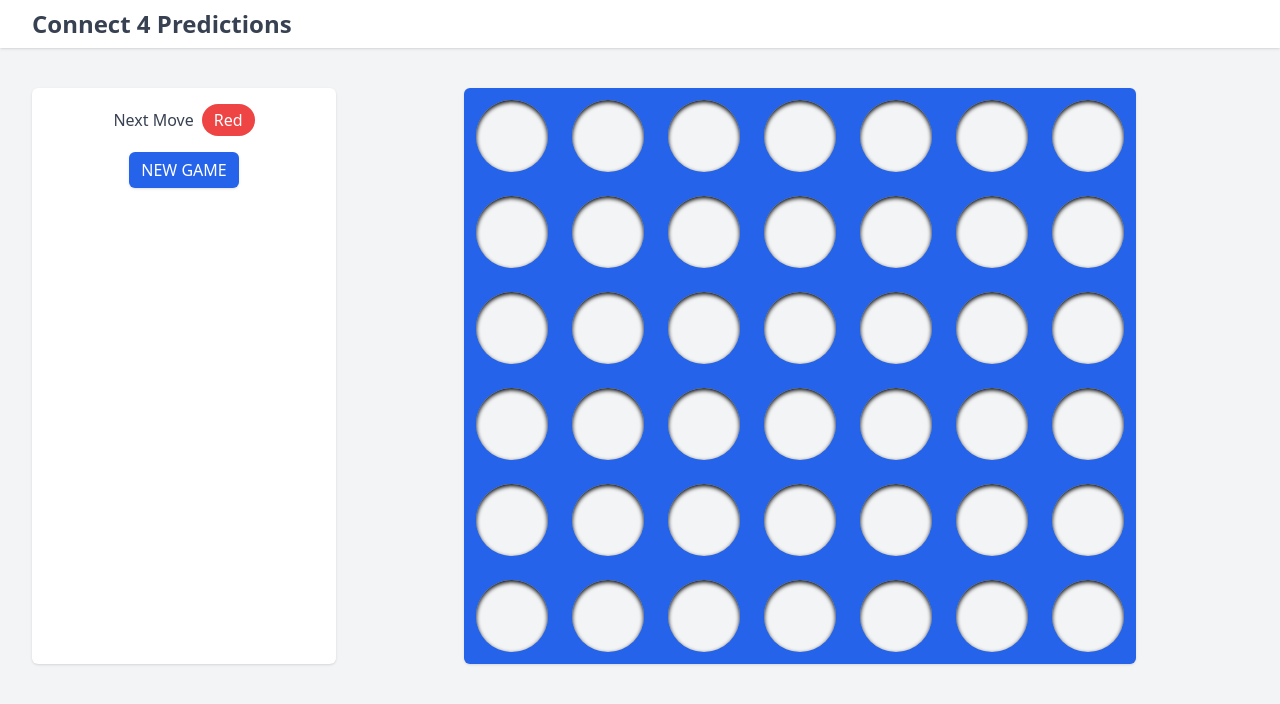
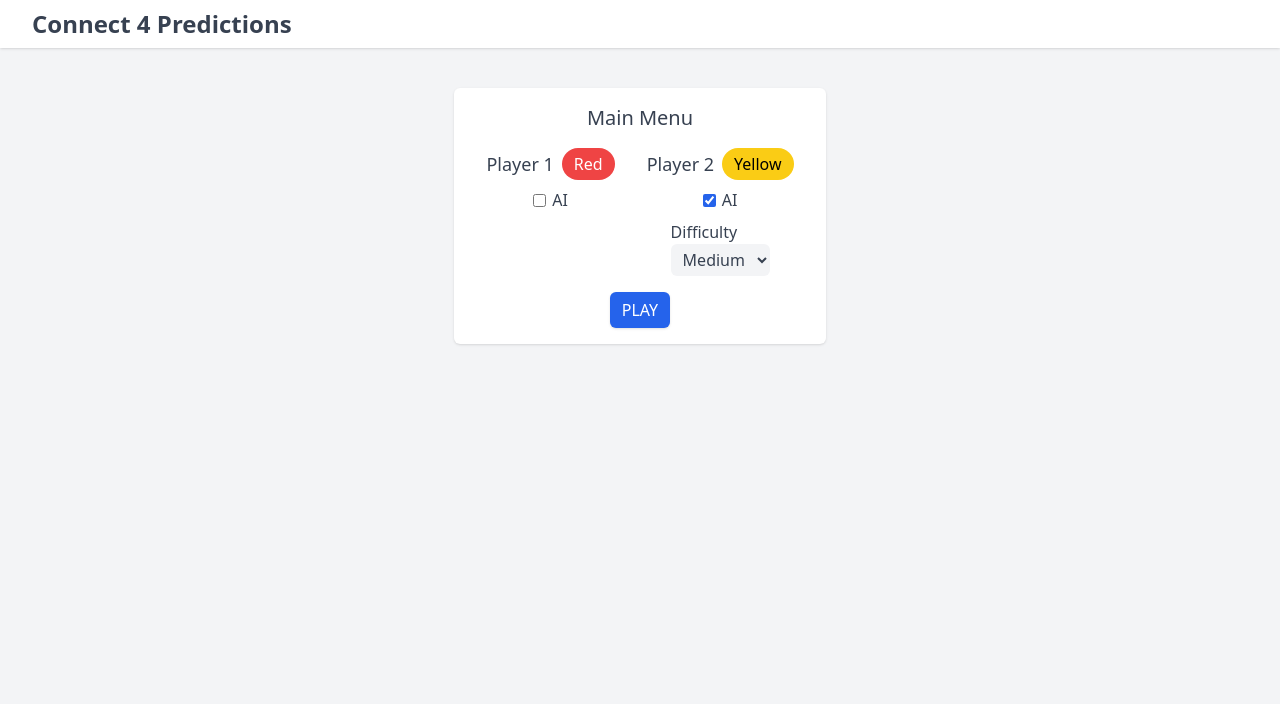
Before and after one commit to gjnels/connect4, a SvelteKit app: page / in a window 1280 px wide. Shown: the top 704 px of the page. Built offline with nearby package versions, Linux system fonts and the light colour scheme.

Commit message:
User can choose player type and ai difficulty from main menu

```diff
--- a/src/lib/components/GameOverDialog.svelte
+++ b/src/lib/components/GameOverDialog.svelte
@@ -52,6 +52,15 @@
           View Board
         </button>
       </div>
+      <button
+        class="mt-3 self-center rounded-md bg-blue-600 px-3 py-1.5 font-medium uppercase text-white shadow hover:brightness-110"
+        on:click={() => {
+          game.showMenu()
+          open = false
+        }}
+      >
+        Main Menu
+      </button>
     </div>
   </div>
 {/if}
--- a/src/lib/game.ts
+++ b/src/lib/game.ts
@@ -2,6 +2,8 @@ import { get, writable, type Writable } from 'svelte/store'
 import { Board, Cell } from './board'
 import { Player } from './player'
 import { getBestMove } from './ai'
+
+let turnTimeout: number
 
 class Game {
   public board: Board
@@ -9,31 +11,37 @@ class Game {
   public player1: Player
   public player2: Player
   public status: Writable<
-    { type: 'playing' | 'tie' } | { type: 'win'; player: Player; cells: number[][] }
+    { type: 'menu' | 'playing' | 'tie' } | { type: 'win'; player: Player; cells: number[][] }
   >
 
   constructor() {
     this.board = new Board()
-    this.player1 = new Player(Cell.PLAYER_1, 'red')
+    this.player1 = new Player(Cell.PLAYER_1, 'red', false)
     this.player2 = new Player(Cell.PLAYER_2, 'yellow', true)
     this.turn = writable(this.player1)
-    this.status = writable({ type: 'playing' })
-
-    this.checkAiTurn()
+    this.status = writable({ type: 'menu' })
   }
 
   new() {
+    clearTimeout(turnTimeout)
     this.board.reset()
     this.turn.set(this.player1)
     this.status.set({ type: 'playing' })
     this.checkAiTurn()
   }
 
+  showMenu() {
+    clearTimeout(turnTimeout)
+    this.status.set({ type: 'menu' })
+  }
+
   checkAiTurn() {
     const player = get(this.turn)
     if (player.ai) {
-      setTimeout(() => {
-        const column = getBestMove(this.board, 3, player.piece)
+      const depth = player.difficulty === 'easy' ? 1 : player.difficulty === 'medium' ? 3 : 5
+      clearTimeout(turnTimeout)
+      turnTimeout = setTimeout(() => {
+        const column = getBestMove(this.board, depth, player.piece)
         this.takeTurn(column)
       }, 500)
     }
--- a/src/lib/player.ts
+++ b/src/lib/player.ts
@@ -4,15 +4,26 @@ export const HUMAN = 0
 export const AI = 1
 
 export type PieceColor = 'red' | 'yellow'
+export type Difficulty = 'easy' | 'medium' | 'hard'
 
 export class Player {
   public piece: Piece
   public color: PieceColor
   public ai: boolean
+  public difficulty: Difficulty
 
-  constructor(piece: Piece, color: PieceColor, ai = false) {
+  constructor(piece: Piece, color: PieceColor, ai: boolean, difficulty?: Difficulty) {
     this.piece = piece
     this.color = color
     this.ai = ai
+    this.difficulty = difficulty || 'medium'
+  }
+
+  setAi(ai: boolean) {
+    this.ai = ai
+  }
+
+  setDifficulty(difficulty: Difficulty) {
+    this.difficulty = difficulty
   }
 }
--- a/src/routes/+page.svelte
+++ b/src/routes/+page.svelte
@@ -6,11 +6,91 @@
   const { turn, status } = game
 
   $: disabled = $status.type !== 'playing' || $turn.ai
+
+  let player1Ai = game.player1.ai
+  let player1Difficulty = game.player1.difficulty
+  let player2Ai = game.player2.ai
+  let player2Difficulty = game.player2.difficulty
 </script>
 
+{#if $status.type === 'menu'}
+  <div
+    class="mx-auto flex flex-col items-center gap-x-8 gap-y-4 rounded-md bg-white px-8 py-4 shadow dark:bg-gray-800"
+  >
+    <h2 class="text-xl font-medium">Main Menu</h2>
+    <div class="flex justify-center gap-8">
+      <div class="flex flex-col items-center gap-2">
+        <div class="flex items-center gap-2">
+          <h3 class="text-lg">Player 1</h3>
+          <span
+            class="rounded-full px-3 py-1 font-medium {game.player1.color === 'red'
+              ? 'bg-red-500 text-white'
+              : 'bg-yellow-400 text-black'}"
+            >{game.player1.color[0].toUpperCase() + game.player1.color.slice(1).toLowerCase()}</span
+          >
+        </div>
+        <label class="flex items-center gap-1.5">
+          <input type="checkbox" class="accent-blue-600" bind:checked={player1Ai} />
+          <span>AI</span>
+        </label>
+        {#if player1Ai}
+          <label class="flex flex-col">
+            <span>Difficulty</span>
+            <select
+              bind:value={player1Difficulty}
+              class="rounded-md bg-gray-100 px-2 py-1 dark:bg-gray-900"
+            >
+              <option value="easy">Easy</option>
+              <option value="medium">Medium</option>
+              <option value="hard">Hard</option>
+            </select>
+          </label>
+        {/if}
+      </div>
+      <div class="flex flex-col items-center gap-2">
+        <div class="flex items-center gap-2">
+          <h3 class="text-lg">Player 2</h3>
+          <span
+            class="rounded-full px-3 py-1 font-medium {game.player2.color === 'red'
+              ? 'bg-red-500 text-white'
+              : 'bg-yellow-400 text-black'}"
+            >{game.player2.color[0].toUpperCase() + game.player2.color.slice(1).toLowerCase()}</span
+          >
+        </div>
+        <label class="flex items-center gap-1.5">
+          <input type="checkbox" class="accent-blue-600" bind:checked={player2Ai} />
+          <span>AI</span>
+        </label>
+        {#if player2Ai}
+          <label class="flex flex-col">
+            <span>Difficulty</span>
+            <select
+              bind:value={player2Difficulty}
+              class="rounded-md bg-gray-100 px-2 py-1 dark:bg-gray-900"
+            >
+              <option value="easy">Easy</option>
+              <option value="medium">Medium</option>
+              <option value="hard">Hard</option>
+            </select>
+          </label>
+        {/if}
+      </div>
+    </div>
+    <button
+      class="rounded-md bg-blue-600 px-3 py-1.5 font-medium uppercase text-white shadow hover:brightness-110"
+      on:click={() => {
+        game.player1.setAi(player1Ai)
+        game.player1.setDifficulty(player1Difficulty)
+        game.player2.setAi(player2Ai)
+        game.player2.setDifficulty(player2Difficulty)
+        game.new()
+      }}>Play</button
+    >
+  </div>
+{:else}
   <!-- Game stats & controls -->
   <div
-  class="flex items-center justify-between gap-x-8 gap-y-4 rounded-md bg-white p-4 shadow dark:bg-gray-800 md:w-1/4 md:flex-col md:justify-start"
+    class="flex items-center gap-x-8 gap-y-4 rounded-md bg-white p-4 shadow dark:bg-gray-800 md:w-1/4 md:flex-col"
   >
     <div class="flex items-center gap-2">
       {#if $status.type === 'playing'}
@@ -35,10 +115,16 @@
       {/if}
     </div>
     <button
-    class="rounded-md bg-blue-600 px-3 py-1.5 font-medium uppercase text-white shadow hover:brightness-110"
+      class="rounded-md bg-blue-600 px-3 py-1.5 text-sm font-medium uppercase text-white shadow hover:brightness-110 md:text-base"
       on:click={() => game.new()}
     >
       New Game
+    </button>
+    <button
+      class="rounded-md bg-blue-600 px-3 py-1.5 text-sm font-medium uppercase text-white shadow hover:brightness-110 md:text-base"
+      on:click={() => game.showMenu()}
+    >
+      Main Menu
     </button>
   </div>
 
@@ -64,4 +150,5 @@
     </div>
   </div>
 
-<GameOverDialog open={$status.type !== 'playing'} />
+  <GameOverDialog open={$status.type === 'tie' || $status.type === 'win'} />
+{/if}
```
Lines whose indentation alone changed are shown as unchanged.
